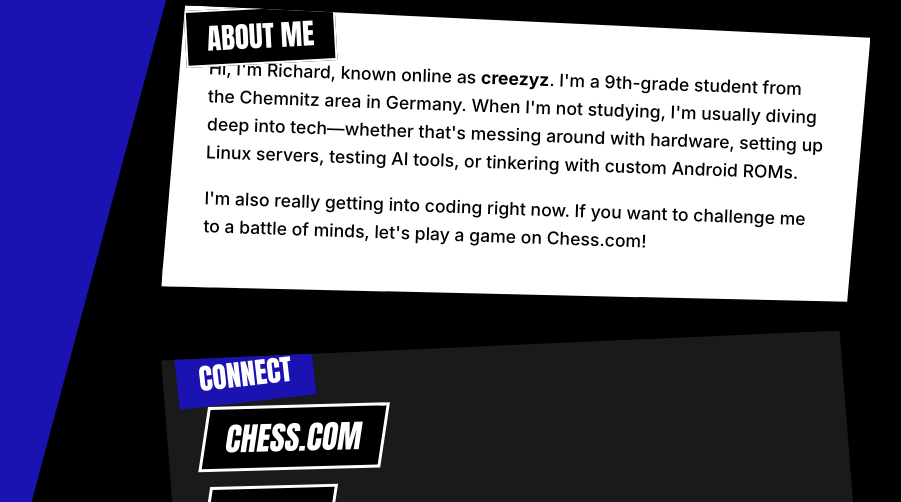
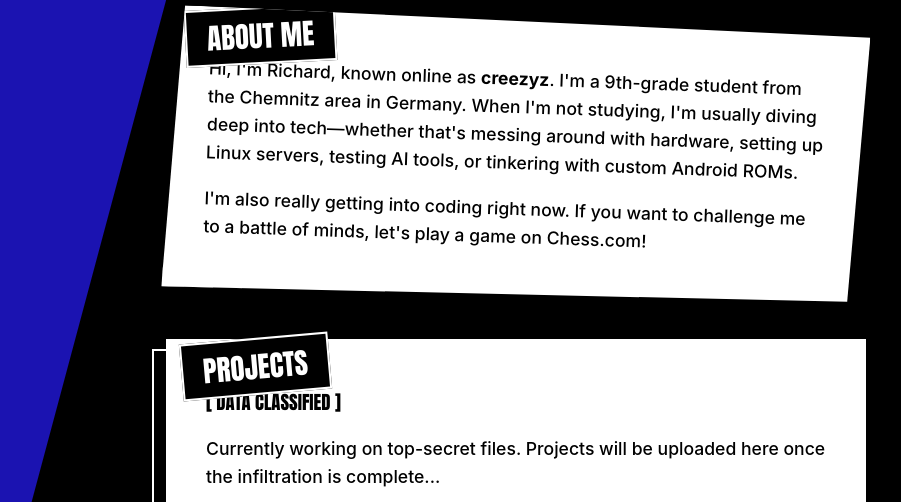
Before and after one commit to creezyz0/creezyz0.github.io, a plain HTML site: page index.html in a window 1280 px wide. Shown: the part 298-800 px from the top of the page, without its empty margins (124-1025 px from the left). Drawn offline with Linux system fonts and the light colour scheme; a web font is replaced by a local one.

Commit message:
added a new section for projects

```diff
--- a/index.html
+++ b/index.html
@@ -6,6 +6,7 @@
     <title>PHANTOM | creezyz</title>
     <!-- Schriften für den Persona 5 Look -->
     <link href="https://fonts.googleapis.com/css2?family=Impact&family=Permanent+Marker&display=swap" rel="stylesheet">
+    <link href="https://fonts.googleapis.com/css2?family=Bebas+Neue&display=swap" rel="stylesheet">
     <link rel="stylesheet" href="style.css">
 </head>
 <body>
@@ -30,6 +31,15 @@
             </p>
         </section>
 
+        <section class="p5-card projects-card">
+            <h2 class="p5-badge">PROJECTS</h2>
+
+            <!-- Platzhalter für zukünftige Projekte -->
+            <div class="project-placeholder">
+                <h3>[ DATA CLASSIFIED ]</h3>
+                <p>Currently working on top-secret files. Projects will be uploaded here once the infiltration is complete...</p>
+            </div>
+        </section>
 
         <section class="p5-card socials-card">
             <h2 class="p5-badge red">CONNECT</h2>
```
